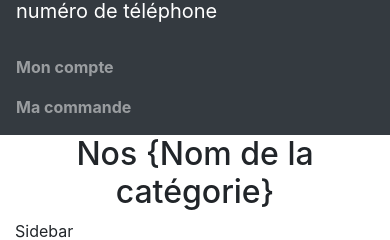
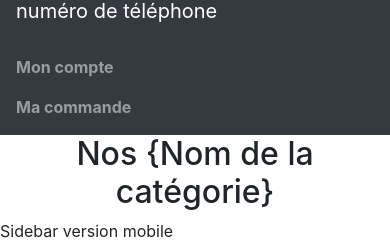
Before and after one commit to mwidemann/wf3-projet, a Symfony app: template templates/carte/index.html.twig in a window 390 px wide. Shown: the part 95-335 px from the top of the page. Run offline with Twig, Linux system fonts and the light colour scheme; the template is opened without the code that fills it, so the values that code supplies are empty; some libraries are stand-ins or nearby versions.

Commit message:
Sidebar page carte v2

```diff
--- a/public/css/style.css
+++ b/public/css/style.css
@@ -17,3 +17,14 @@
 {
     padding-right: 0 !important;
 }
+
+@media screen and (max-width: 700px) {
+    .sidebar_pc {
+      display : none;
+    }
+  }
+@media screen and (min-width: 701px) {
+    .sidebar_mobile {
+      display : none;
+    }
+  }
--- a/templates/carte/index.html.twig
+++ b/templates/carte/index.html.twig
@@ -11,8 +11,12 @@
 
 <main class="p-xs-0 p-md-5">
     <div class="row" id="page_carte">
-        <div class="sidebar col-md-3">
-            Sidebar
+        <div class="sidebar_pc col-md-3">
+            Sidebar version PC
+        </div>
+
+        <div class="sidebar_mobile">
+            Sidebar version mobile
         </div>
 
         <div class="big_list col-md-9 row">
```
